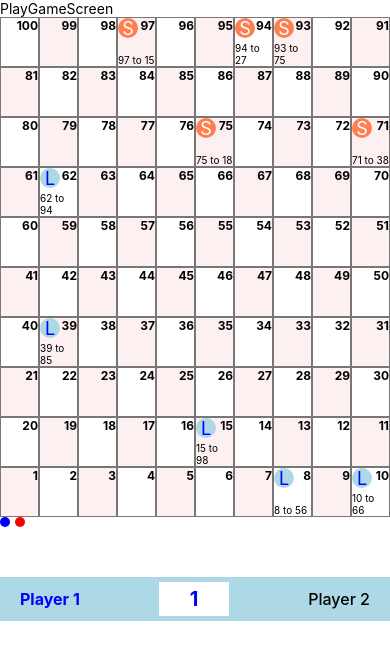
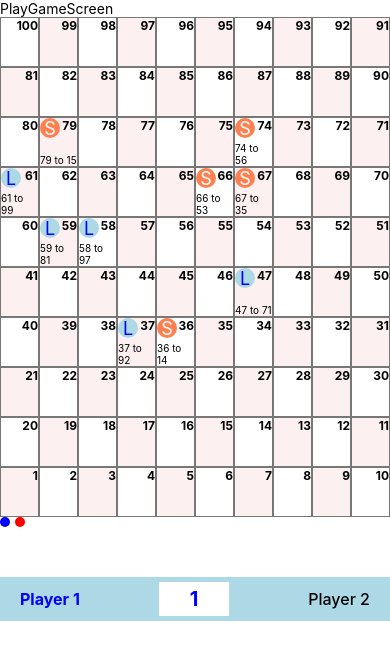
Before and after one commit to srikanth41684/snakeAndLadder, a React Native app: screen /play in a window 390 px wide. Shown: the top 660 px of the page. Built offline with nearby package versions, Linux system fonts and the light colour scheme.

Commit message:
auto generated snakes and ladders

```diff
--- a/scr/main/screens/PlayGameScreen.js
+++ b/scr/main/screens/PlayGameScreen.js
@@ -5,7 +5,7 @@ import {
   TouchableWithoutFeedback,
   Modal,
 } from 'react-native';
-import React, {useEffect, useState} from 'react';
+import React, {useEffect, useMemo, useState} from 'react';
 
 const PlayGameScreen = () => {
   const [commObj, setCommObj] = useState({
@@ -168,17 +168,25 @@ const PlayGameScreen = () => {
     let snakesObj = {};
     let laddersObj = {};
     for (let i = 0; Object.keys(snakesObj).length < 5; i++) {
-      let startNum = Math.floor(Math.random() * 98) + 1;
-      let endNum = Math.floor(Math.random() * 98) + 1;
-      if (startNum > endNum && startNum > endNum + 16) {
+      let startNum = Math.floor(Math.random() * (99 - 12 + 1)) + 12;
+      let endNum = Math.floor(Math.random() * (startNum - 2 + 1)) + 2;
+      if (startNum > endNum + 12) {
         snakesObj[startNum] = endNum;
       }
     }
     for (let i = 0; Object.keys(laddersObj).length < 5; i++) {
-      let startNum = Math.floor(Math.random() * 98) + 1;
-      let endNum = Math.floor(Math.random() * 98) + 1;
-      if (startNum < endNum && endNum > startNum + 16) {
+      let startNum = Math.floor(Math.random() * (90 - 2 + 1)) + 2;
+      let endNum = Math.floor(Math.random() * (99 - startNum + 1)) + startNum;
+      if (endNum > startNum + 12) {
         laddersObj[startNum] = endNum;
+      }
+    }
+    for (let key in snakesObj) {
+      if (
+        laddersObj.hasOwnProperty(snakesObj[key]) ||
+        laddersObj.hasOwnProperty(key)
+      ) {
+        delete snakesObj[key];
       }
     }
 
```
